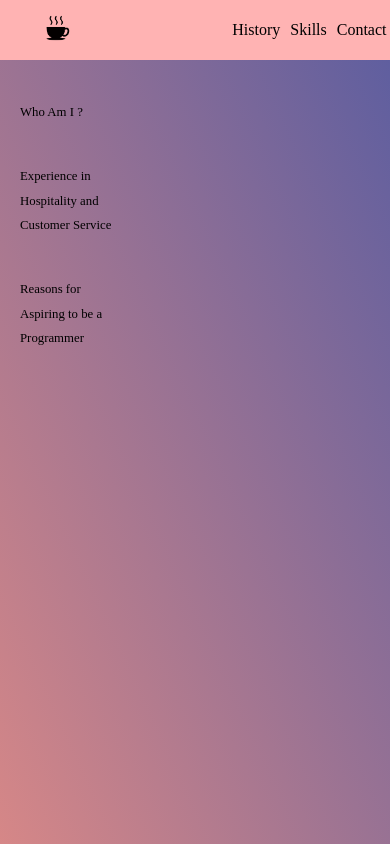
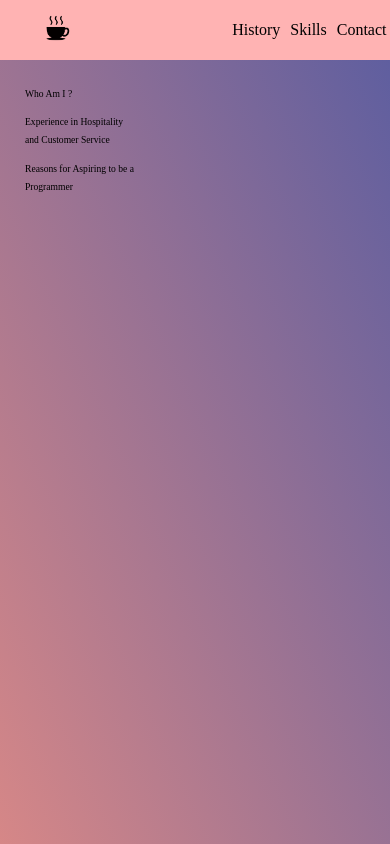
Before and after one commit to sawatakahashi/portfolio_, a Next.js app: page /About in a window 390 px wide. Built offline with nearby package versions, Linux system fonts and the light colour scheme.

Commit message:
no message

```diff
--- a/pages/Business.js
+++ b/pages/Business.js
@@ -16,7 +16,7 @@ function Business() {
         <title>Business</title>
       </Head>
       <div className={styles.aboutContainer}>
-        <div className={utilStyles.mediumTextNomal}>
+        <div className={utilStyles.mediumText}>
           My husband and I run a ramen business in Vancouver, BC.
           <br />
           He is the chef and makes everything from scratch.
--- a/styles/Home.module.css
+++ b/styles/Home.module.css
@@ -108,7 +108,7 @@
   }
 
   .aboutContainer {
-    width: 400px;
+    width: 330px;
     margin: 20px;
   }
 }
--- a/styles/utils.module.css
+++ b/styles/utils.module.css
@@ -68,7 +68,9 @@
   }
 
   .mediumText {
-    font-size: 0.7rem;
+    font-size: 0.5rem;
+    overflow-wrap: break-word;
+    word-wrap: break-word;
   }
 
   .mediumTextNomal {
@@ -76,18 +78,23 @@
   }
 
   .aboutTitles {
-    font-size: 0.8rem;
-    width: 100px;
+    margin: 5px;
+    font-size: 0.6rem;
+    width: 110px;
   }
 
   .aboutContents {
     width: 250px;
-    font-size: 0.65rem;
-    margin-top: 20px;
+    font-size: 0.5rem;
+    margin: 0 0 0 20px;
     line-height: 1.6;
   }
 
   .desc {
     font-size: 0.8rem;
   }
+
+  .flex {
+    flex-direction: column;
+  }
 }
```
